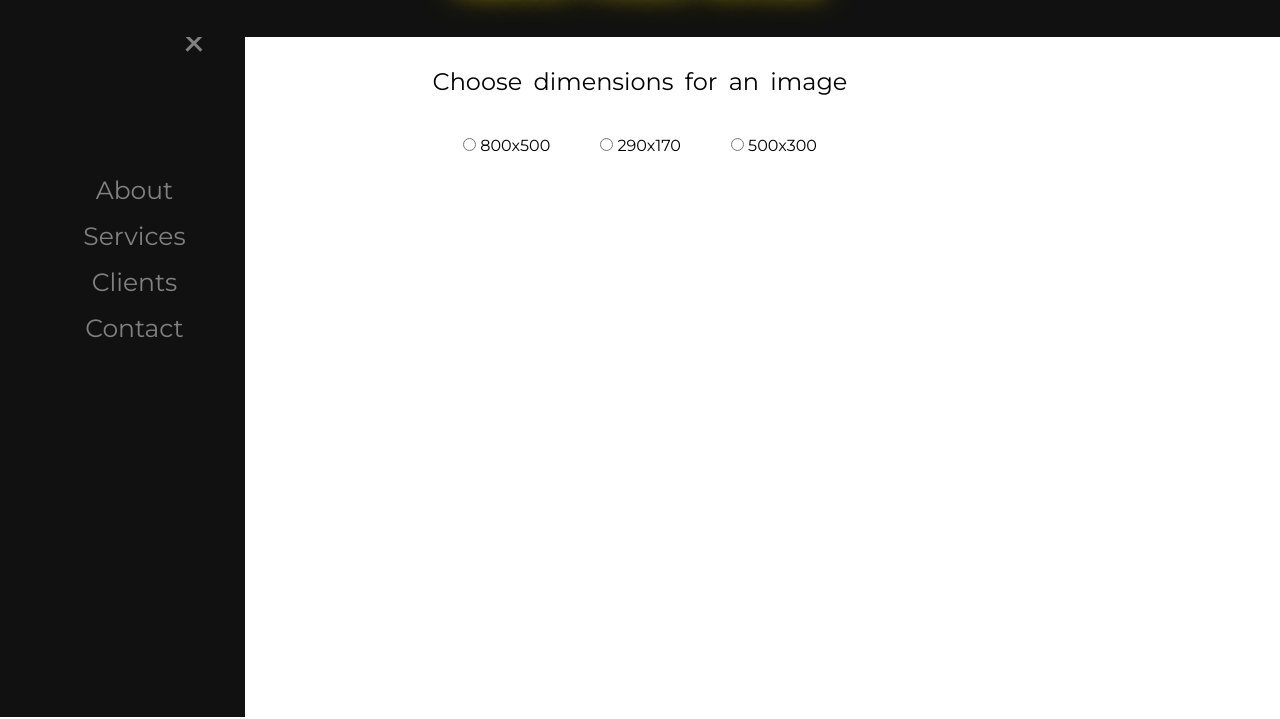
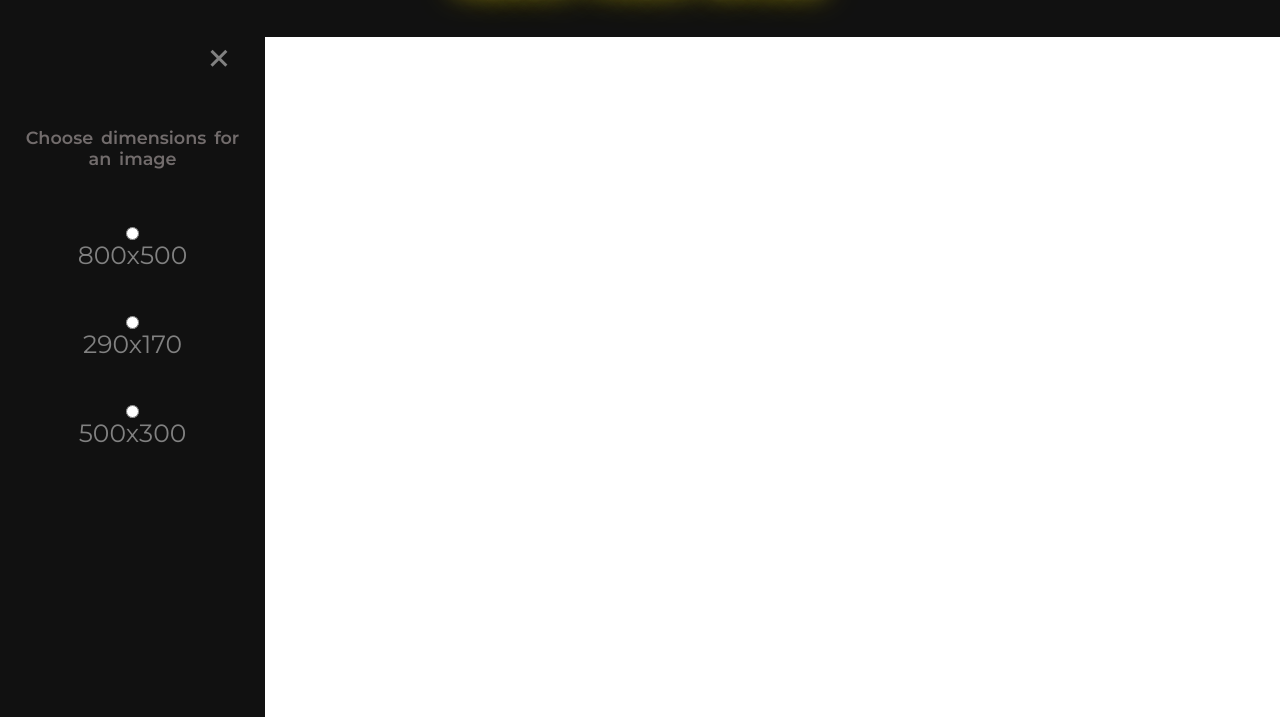
Before and after one commit to mariamnozadze/test-02, a plain HTML site: page index.html in a window 1280 px wide. Shown: the part 83-802 px from the top of the page. Drawn offline with nearby package versions, Linux system fonts and the light colour scheme.

Commit message:
Fixed side navigation

```diff
--- a/index.html
+++ b/index.html
@@ -27,10 +27,19 @@
             <i class="bx bx-x"></i>
           </a>
           <div class="menu">
-            <a href="#">About</a>
-            <a href="#">Services</a>
-            <a href="#">Clients</a>
-            <a href="#">Contact</a>
+            <p>Choose dimensions for an image</p>
+            <a href="#">
+              <input type="radio" name="img" value="img-1" id="img1" onclick='checkValue(1)' />
+                <label for="img1">800x500</label>
+            </a>
+            <a href="#">
+              <input type="radio" name="img" value="img-2" id="img2" onclick='checkValue(2)' />
+                <label for="img2">290x170</label>
+            </a>
+            <a href="#">
+              <input type="radio" name="img" value="img-3" id="img3" onclick='checkValue(3)'/>
+                <label for="img3">500x300</label>
+            </a>
           </div>
         </div>
 
@@ -42,25 +51,6 @@
               <i class="bx bx-right-arrow-alt"></i>
             </a>
           </div>
-          <div class="radio-btn-box">
-            <div class="radio-btn-text">
-              <p>Choose dimensions for an image</p>
-            </div>
-            <div class="radio-btn-row">
-              <div class="radio-btn">
-                <input type="radio" name="img" value="img-1" id="img1" onclick='checkValue(1)' />
-                <label for="img1">800x500</label>
-              </div>
-              <div class="radio-btn">
-                <input type="radio" name="img" value="img-2" id="img2" onclick='checkValue(2)' />
-                <label for="img2">290x170</label>
-              </div>
-              <div class="radio-btn">
-                <input type="radio" name="img" value="img-3" id="img3" onclick='checkValue(3)'/>
-                <label for="img3">500x300</label>
-              </div>
-            </div>
-            </div>
             <div class="image-boxes">
                 <img src="img/img (1).jpg" id="image1" />
                 <img src="img/img (5).jpg" id="image2" />
--- a/style.css
+++ b/style.css
@@ -46,7 +46,7 @@ h1 {
 
 /**** NAVBAR ***/
 .sidenav {
-  width: 245px;
+  width: 265px;
   position: fixed;
   height: 100vh;
   z-index: 1;
@@ -63,12 +63,27 @@ h1 {
 
 .menu {
   height: 500px;
-  transform: translateY(50%);
+  transform: translateY(35%);
+  display: flex;
+  flex-direction: column;
+  justify-items: center;
+  align-items: center;
+}
+
+.menu p {
+  color: #726c6c;
+  text-align: center;
+  word-spacing: 3px;
+  margin: 20px 0;
+  font-size: 1.1rem;
+  padding: 15px;
+  font-weight: 600;
 }
 
 /* navigation links */
 .sidenav a {
-  padding: 8px 8px 8px 32px;
+  margin: 15px;
+  padding: 8px 8px 8px 8px;
   text-decoration: none;
   font-size: 25px;
   color: #818181;
@@ -89,7 +104,7 @@ h1 {
 .sidenav .closebtn {
   position: absolute;
   top: 100px;
-  right: 25px;
+  right: 5px;
   font-size: 36px;
   margin-left: 50px;
 }
@@ -120,32 +135,6 @@ main {
 }
 
 /***IMAGES***/
-
-.radio-btn-box {
-  display: flex;
-  flex-direction: column;
-  justify-content: center;
-  align-items: center;
-  padding: 10px 0;
-}
-
-.radio-btn-text p {
-  font-size: 1.5rem;
-  padding: 10px;
-  margin: 10px;
-  word-spacing: 5px;
-}
-
-.radio-btn-row {
-  display: flex;
-  flex-direction: row;
-  margin-top: 10px;
-  padding: 10px 0;
-}
-
-.radio-btn {
-  margin: 0 25px;
-}
 
 .image-boxes {
   margin-top: 30px;
```
